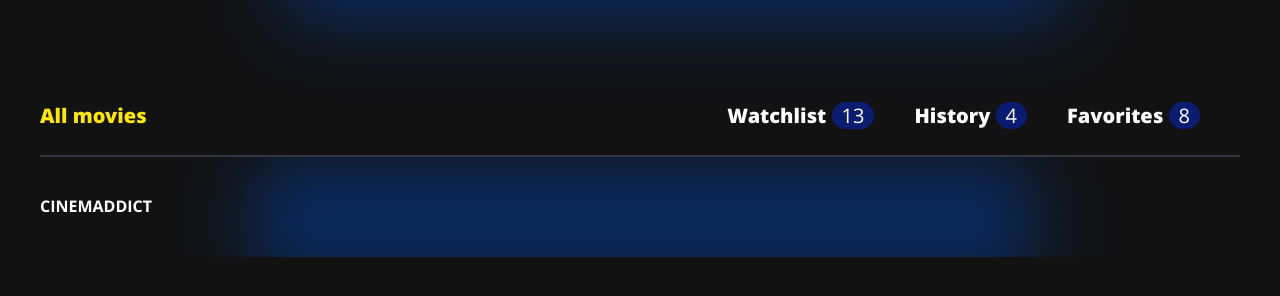
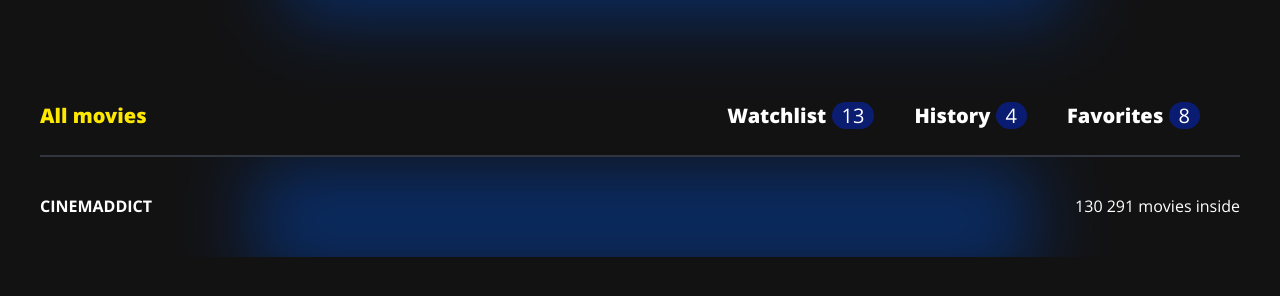
Before and after one commit to htmlacademy-ecmascript/2148477-cinemaddict-19, a website built with webpack: page public/index.html in a window 1280 px wide. Shown: the part 102-398 px from the top of the page. Built offline with nearby package versions, Linux system fonts and the light colour scheme.

Commit message:
feat: render main state at main.js

```diff
--- a/src/main.js
+++ b/src/main.js
@@ -1,9 +1,14 @@
 import UserProfileView from './view/user-profile-view.js';
 import FilterBarView from './view/filters-bar-view.js';
+import FilmWrapperView from './view/film-wrapper-view.js';
+import FooterStatisticView from './view/footer-statistic-view.js';
 import {render} from './util/render.js';
 
 const pageHeader = document.querySelector('.header');
 const pageMain = document.querySelector('.main');
+const pageFooterStatistics = document.querySelector('.footer__statistics');
 
 render(new UserProfileView(), pageHeader);
 render(new FilterBarView(), pageMain);
+render(new FilmWrapperView(), pageMain);
+render(new FooterStatisticView(), pageFooterStatistics);
```
Also changed, not shown: public/index.html (+0 -7 lines).
